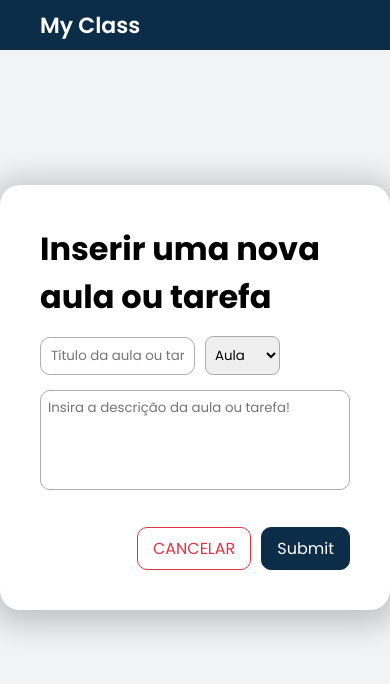
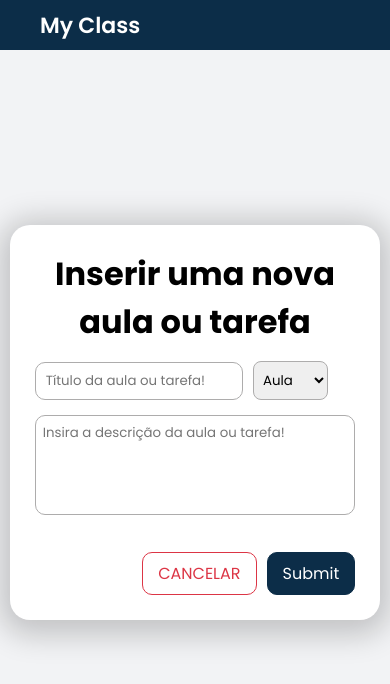
Before and after one commit to eliasnepo/myclass, a React (Create React App) app in the folder frontend/: page /course/1/insert in a window 390 px wide. Shown: the top 684 px of the page. Built offline with nearby package versions, Linux system fonts and the light colour scheme; no server answers.

Commit message:
Add initial responsive layout

```diff
--- a/frontend/src/pages/Course/styles.css
+++ b/frontend/src/pages/Course/styles.css
@@ -40,3 +40,9 @@
     transform: rotate(-180deg);
     margin-right: 20px;
 }
+
+@media (max-width: 850px) {
+    .container-course-page {
+        padding: 40px 25px;
+    }
+}
--- a/frontend/src/pages/InsertLesson/index.jsx
+++ b/frontend/src/pages/InsertLesson/index.jsx
@@ -1,5 +1,6 @@
 import { useForm } from 'react-hook-form';
 import { useHistory, useParams } from 'react-router';
+import { toast } from 'react-toastify';
 import { BASE_URL } from '../../core/utils/auth';
 import { makePrivateRequest } from '../../core/utils/request';
 import './styles.css';
@@ -17,8 +18,11 @@ const InsertLesson = () => {
             }
         }
         makePrivateRequest({ url: `${BASE_URL}/lessons`, method: 'POST', data: payload })
-        .then(response => {
-            console.log(response.data)
+        .then(() => {
+            toast.info("Aula/tarefa cadastrada!");
+        })
+        .catch(() => {
+            toast.error("Erro ao inserir aula/tarefa!")
         })
     }
 
--- a/frontend/src/pages/InsertLesson/styles.css
+++ b/frontend/src/pages/InsertLesson/styles.css
@@ -7,16 +7,15 @@
     display: flex;
     align-items: center;
     justify-content: center;
-    margin-top: -50px;
 }
 
 .insert-lesson-content {
     background: white;
     border-radius: 20px;
     box-shadow: 0 5px 30px 10px rgb(0 0 0 / 20%);
-    /* width: 80%;
-    margin: 0 auto; */
     padding: 40px;
+    margin-bottom: 50px;
+    /* width: 300px; */
 }
 
 /* FORM */
@@ -28,7 +27,7 @@
 .input-lesson-title {
     margin-right: 10px;
     padding: 8px 10px;
-    width: 50%;
+    width: 55%;
     border: 1px solid #adacac;
     border-radius: 10px;
     outline: none;
@@ -94,3 +93,18 @@
     color: #0c2d48;
     border: 1px solid #0c2d48;
 }
+
+@media (max-width: 625px) {
+    .insert-lesson-content {
+        width: 95%;
+        padding: 25px;
+    }
+
+    .insert-lesson-content h1 {
+        text-align: center;
+    }
+
+    .input-lesson-title {
+        width: 65%;
+    }
+}
```
